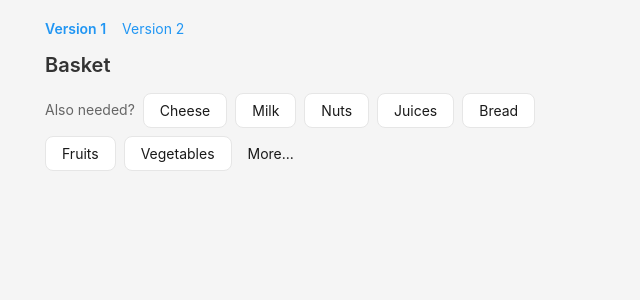
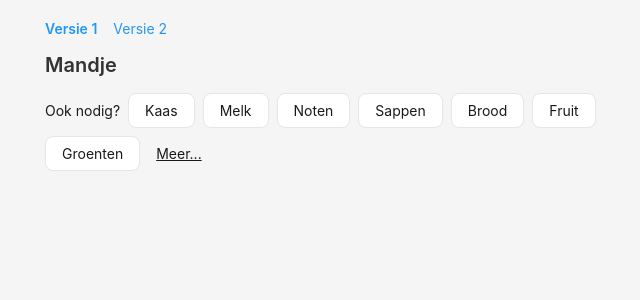
Before and after one commit to Jelmer-Crisp/mobile-ui-prototype, a React (Create React App) app: page / in a window 1280 px wide. Shown: the top 300 px of the page, without its empty margins (315-955 px from the left). Built offline with nearby package versions, Linux system fonts and the light colour scheme.

Commit message:
Translated all to NL

```diff
--- a/src/App.js
+++ b/src/App.js
@@ -160,16 +160,16 @@ function App() {
             onClick={() => handleVersionChange(1)}
             $active={version === 1}
           >
-            Version 1
+            Versie 1
           </VersionLink>
           <VersionLink
             onClick={() => handleVersionChange(2)}
             $active={version === 2}
           >
-            Version 2
+            Versie 2
           </VersionLink>
         </VersionToggle>
-        <BasketHeader>Basket</BasketHeader>
+        <BasketHeader>Mandje</BasketHeader>
         <ProductTileList
           products={products}
           onTileClick={handleTileClick}
--- a/src/components/BottomOptionsPanel.js
+++ b/src/components/BottomOptionsPanel.js
@@ -58,7 +58,7 @@ const BottomOptionsPanel = ({
   return (
     <BottomPanel $isOpen={isOpen}>
       <PanelHeader>
-        <PanelTitle>{currentCategory} Options</PanelTitle>
+        <PanelTitle>{currentCategory} opties</PanelTitle>
         <CloseButton onClick={onClose}>
           <span className="material-icons">close</span>
         </CloseButton>
--- a/src/components/CategoryButtons.js
+++ b/src/components/CategoryButtons.js
@@ -1,40 +1,25 @@
 import React from 'react';
-import { ButtonContainer, CategoryButton, MoreLink, ReloadIcon } from './styled';
-import styled from 'styled-components';
-
-const LabelText = styled.span`
-  color: #666;
-  margin-right: 8px;
-  margin-bottom: 8px;  /* Match the button's bottom margin */
-  font-size: 14px;
-  display: inline-flex;
-  align-items: center;
-  padding: 8px 0;
-  line-height: 1.2;
-`;
+import { CategoryButton, ButtonContainer, MoreLink, CategoryPrompt, ReloadIcon } from './styled/CategoryComponents';
 
 const CategoryButtons = ({ categories, selectedCategories, onCategoryClick, showMore, onShowMore, version }) => {
   return (
     <ButtonContainer>
-      {categories.map((category, index) => (
-        <React.Fragment key={category}>
-          {index === 0 && <LabelText>Also needed?</LabelText>}
+      {version === 1 && <CategoryPrompt>Ook nodig?</CategoryPrompt>}
+      {categories.map(category => (
         <CategoryButton
-            $selected={version === 1 && selectedCategories.includes(category)}
+          key={category}
           onClick={() => onCategoryClick(category)}
+          $selected={selectedCategories.includes(category)}
         >
           {category}
-            {version === 1 && selectedCategories.includes(category) && (
-              <ReloadIcon className="material-icons">
-                swap_horiz
-              </ReloadIcon>
+          {selectedCategories.includes(category) && (
+            <ReloadIcon className="material-icons">swap_horiz</ReloadIcon>
           )}
         </CategoryButton>
-        </React.Fragment>
       ))}
-      {!showMore && categories.length > 0 && (
+      {!showMore && (
         <MoreLink onClick={onShowMore}>
-          More...
+          Meer...
         </MoreLink>
       )}
     </ButtonContainer>
--- a/src/components/styled/CategoryComponents.js
+++ b/src/components/styled/CategoryComponents.js
@@ -19,6 +19,13 @@ export const CategoryButton = styled.button`
   }
 `;
 
+export const CategoryPrompt = styled.div`
+  color: #1A1A1A;
+  padding: 8px 0;
+  margin: 0 8px 8px 0;
+  font-size: 14px;
+`;
+
 export const ReloadIcon = styled.span`
   font-size: 16px !important;
   font-family: 'Material Icons';
@@ -32,6 +39,7 @@ export const MoreLink = styled.button`
   font-size: 14px;
   cursor: pointer;
   margin-bottom: 8px;
+  text-decoration: underline;
 `;
 
 export const ButtonContainer = styled.div`
--- a/src/data/groceryData.js
+++ b/src/data/groceryData.js
@@ -1,61 +1,61 @@
 export const initialCategories = [
-  'Cheese', 'Milk', 'Nuts', 'Juices', 'Bread', 'Fruits', 'Vegetables'
+  'Kaas', 'Melk', 'Noten', 'Sappen', 'Brood', 'Fruit', 'Groenten'
 ];
 
 export const extraCategories = [
-  'Meat', 'Fish', 'Snacks', 'Drinks', 'Sweets'
+  'Vlees', 'Vis', 'Snacks', 'Dranken', 'Snoep'
 ];
 
 export const productEmojis = {
-  'Gouda Cheese': '🧀',
-  'Cheddar Cheese': '🧀',
+  'Goudse Kaas': '🧀',
+  'Cheddar Kaas': '🧀',
   'Mozzarella': '🧀',
-  'Full Fat Milk': '🥛',
-  'Skimmed Milk': '🥛',
-  'Almond Milk': '🥛',
-  'Cashews': '🥜',
-  'Almonds': '🥜',
-  'Walnuts': '🥜',
-  'Orange Juice': '🍊',
-  'Apple Juice': '🍎',
-  'Grape Juice': '🍇',
-  'White Bread': '🍞',
-  'Whole Wheat': '🥖',
-  'Sourdough': '🥨',
-  'Apples': '🍎',
-  'Bananas': '🍌',
-  'Oranges': '🍊',
-  'Carrots': '🥕',
+  'Volle Melk': '🥛',
+  'Magere Melk': '🥛',
+  'Amandelmelk': '🥛',
+  'Cashewnoten': '🥜',
+  'Amandelen': '🥜',
+  'Walnoten': '🥜',
+  'Sinaasappelsap': '🍊',
+  'Appelsap': '🍎',
+  'Druivensap': '🍇',
+  'Witbrood': '🍞',
+  'Volkorenbrood': '🥖',
+  'Zuurdesem': '🥨',
+  'Appels': '🍎',
+  'Bananen': '🍌',
+  'Sinaasappels': '🍊',
+  'Wortels': '🥕',
   'Broccoli': '🥦',
-  'Spinach': '🥬',
-  'Chicken': '🍗',
-  'Beef': '🥩',
-  'Pork': '🥓',
-  'Salmon': '🐟',
-  'Tuna': '🐟',
-  'Cod': '🐟',
+  'Spinazie': '🥬',
+  'Kip': '🍗',
+  'Rundvlees': '🥩',
+  'Varkensvlees': '🥓',
+  'Zalm': '🐟',
+  'Tonijn': '🐟',
+  'Kabeljauw': '🐟',
   'Chips': '🥔',
   'Crackers': '🍘',
   'Popcorn': '🍿',
   'Cola': '🥤',
-  'Sparkling Water': '💧',
-  'Iced Tea': '🧊',
-  'Chocolate': '🍫',
-  'Candy': '🍬',
-  'Cookies': '🍪'
+  'Bruiswater': '💧',
+  'IJsthee': '🧊',
+  'Chocolade': '🍫',
+  'Snoep': '🍬',
+  'Koekjes': '🍪'
 };
 
 export const categoryProducts = {
-  Cheese: ['Gouda Cheese', 'Cheddar Cheese', 'Mozzarella'],
-  Milk: ['Full Fat Milk', 'Skimmed Milk', 'Almond Milk'],
-  Nuts: ['Cashews', 'Almonds', 'Walnuts'],
-  Juices: ['Orange Juice', 'Apple Juice', 'Grape Juice'],
-  Bread: ['White Bread', 'Whole Wheat', 'Sourdough'],
-  Fruits: ['Apples', 'Bananas', 'Oranges'],
-  Vegetables: ['Carrots', 'Broccoli', 'Spinach'],
-  Meat: ['Chicken', 'Beef', 'Pork'],
-  Fish: ['Salmon', 'Tuna', 'Cod'],
+  Kaas: ['Goudse Kaas', 'Cheddar Kaas', 'Mozzarella'],
+  Melk: ['Volle Melk', 'Magere Melk', 'Amandelmelk'],
+  Noten: ['Cashewnoten', 'Amandelen', 'Walnoten'],
+  Sappen: ['Sinaasappelsap', 'Appelsap', 'Druivensap'],
+  Brood: ['Witbrood', 'Volkorenbrood', 'Zuurdesem'],
+  Fruit: ['Appels', 'Bananen', 'Sinaasappels'],
+  Groenten: ['Wortels', 'Broccoli', 'Spinazie'],
+  Vlees: ['Kip', 'Rundvlees', 'Varkensvlees'],
+  Vis: ['Zalm', 'Tonijn', 'Kabeljauw'],
   Snacks: ['Chips', 'Crackers', 'Popcorn'],
-  Drinks: ['Cola', 'Sparkling Water', 'Iced Tea'],
-  Sweets: ['Chocolate', 'Candy', 'Cookies']
+  Dranken: ['Cola', 'Bruiswater', 'IJsthee'],
+  Snoep: ['Chocolade', 'Snoep', 'Koekjes']
 };
--- a/src/utils/productUtils.js
+++ b/src/utils/productUtils.js
@@ -11,8 +11,8 @@ export const findLastProductIndexForCategory = (products, category) => {
   return -1;
 };
 
-const DEFAULT_QUANTITY_TWO_CATEGORIES = ['Milk', 'Vegetables'];
-const MULTI_PRODUCT_CATEGORIES = ['Snacks', 'Sweets', 'Fruits', 'Bread'];
+const DEFAULT_QUANTITY_TWO_CATEGORIES = ['Melk', 'Groenten'];
+const MULTI_PRODUCT_CATEGORIES = ['Snacks', 'Snoep', 'Fruit', 'Brood'];
 
 export const addProduct = (products, productName, category) => {
   const lastIndex = findLastProductIndexForCategory(products, category);
```
Lines whose indentation alone changed are shown as unchanged.
